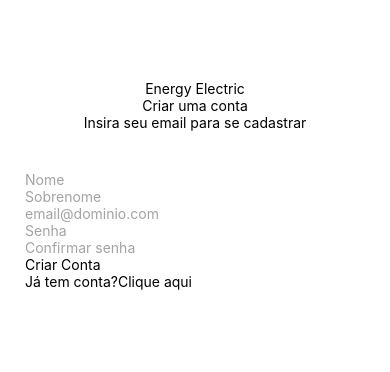
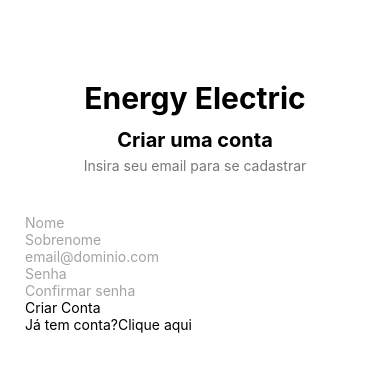
Before and after one commit to notpdrkk/energy-insights-native, a React Native app: screen /Cadastro in a window 390 px wide. Shown: the top 372 px of the page. Built offline with nearby package versions, Linux system fonts and the light colour scheme.

Commit message:
Cadastro com a estilização do topo iniciada! Container inteiro estilizado(primeiro teste) view header -teste- dentro da view header temos o nome do aplicativo, criação de conta e apresentar um email

```diff
--- a/src/Pages/Cadastro/index.tsx
+++ b/src/Pages/Cadastro/index.tsx
@@ -5,9 +5,9 @@ export function Cadastro () {
     return(
         <View style={styles.container}>
             <View style={styles.header}>
-                <Text>Energy Electric</Text>
-                <Text>Criar uma conta</Text>
-                <Text>Insira seu email para se cadastrar</Text>
+                <Text style={styles.logo}>Energy Electric</Text>
+                <Text style={styles.title}>Criar uma conta</Text>
+                <Text style={styles.subtitle}>Insira seu email para se cadastrar</Text>
             </View>
 
             <View>
--- a/src/Pages/Cadastro/style.ts
+++ b/src/Pages/Cadastro/style.ts
@@ -12,4 +12,21 @@ export const styles = StyleSheet.create({
         alignItems: "center",
         marginBottom: 40,
     },
+    logo: {
+        fontSize: 30,
+        fontWeight: "700",
+        color: "#000000ff",
+        marginBottom: 12,
+    },
+
+    title: {
+        fontSize: 20,
+        fontWeight: "700",
+        color: "#000",
+    },
+    subtitle: {
+        marginTop: 5,
+        fontSize: 14,
+        color: "#777",
+    },
 })
--- a/src/Pages/Login/style.ts
+++ b/src/Pages/Login/style.ts
@@ -16,12 +16,12 @@ export const styles = StyleSheet.create({
         marginBottom: 40,
     },
     logo: {
-        fontSize: 24,
+        fontSize: 30,
         fontWeight: "bold",
     },
     title: {
         marginTop: 20,
-        fontSize: 28,
+        fontSize: 25,
         fontWeight: "bold",
     },
 
```
